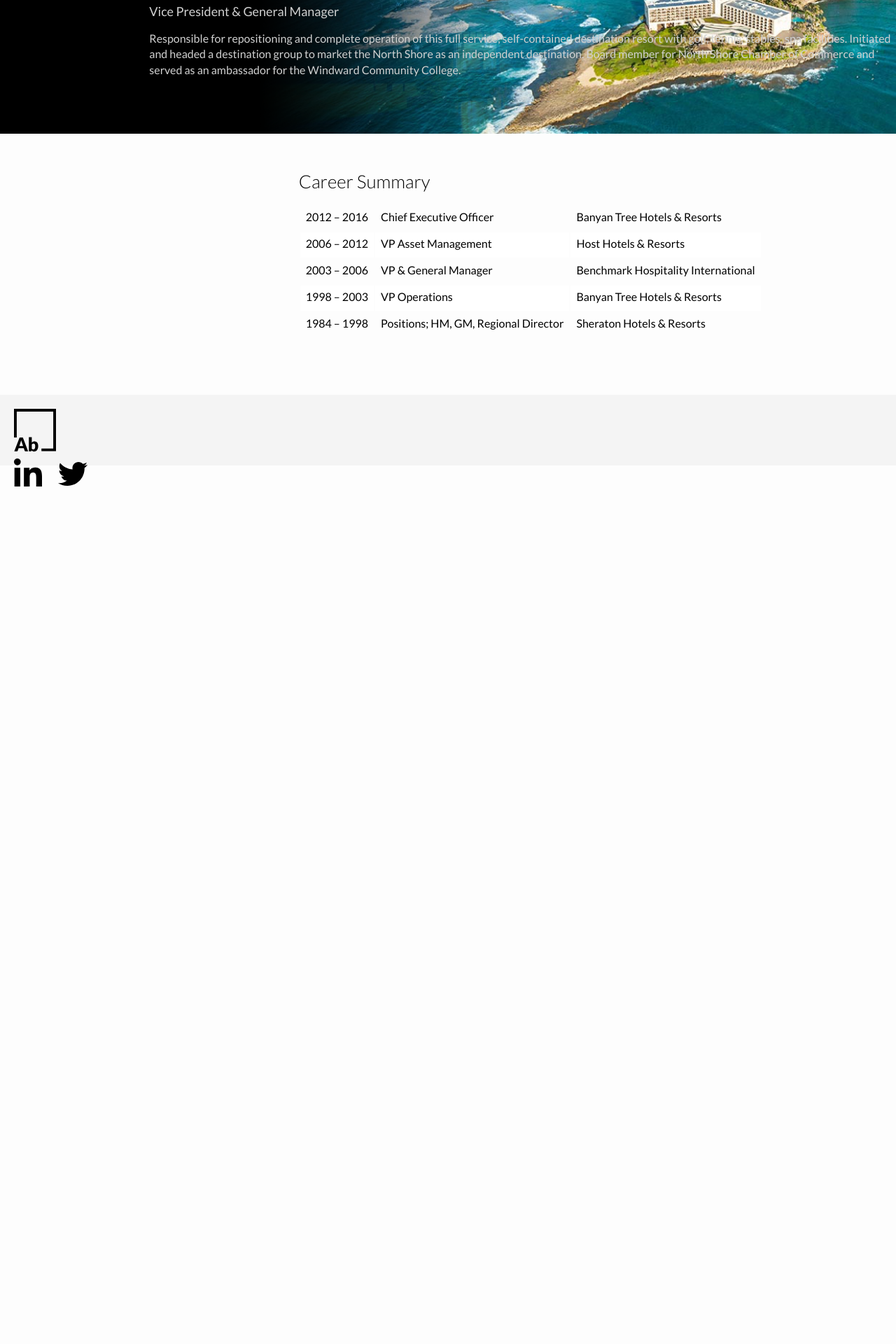
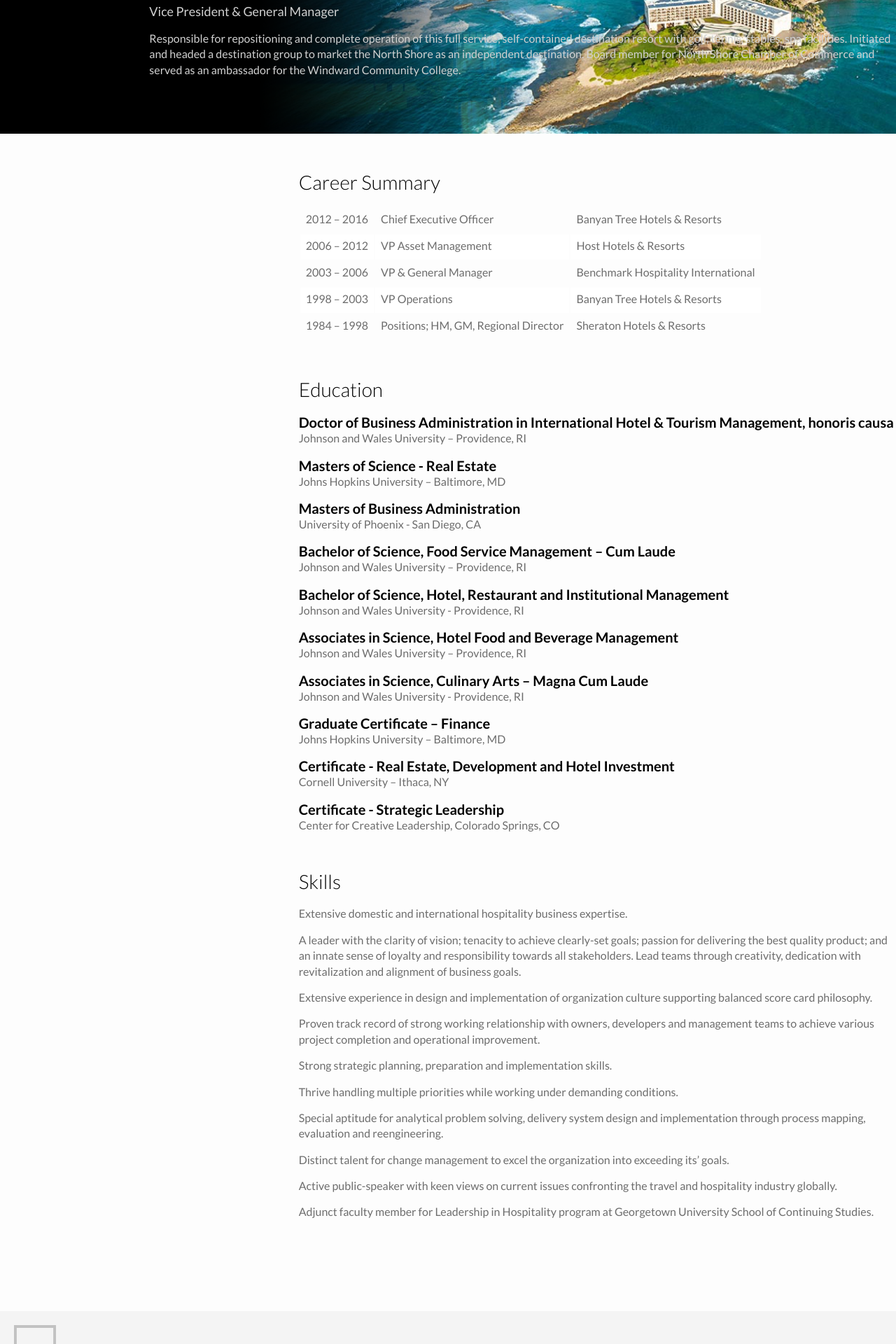
Before and after one commit to naher94/abid-butt.com, a Jekyll site: the page built from index.html, in a window 1280 px wide. Shown: the part 3047-4967 px from the top of the page at 70% size. Built offline with Jekyll 4.4.1, drawn with Linux system fonts in a browser that asks for light colours; before the commit the page ends 3742 px from its top, so only the background shows below that.

Commit message:
Content added

```diff
--- a/css/abid.scss
+++ b/css/abid.scss
@@ -10,6 +10,7 @@
 // Colors
 $ab-black: #000000;
 $ab-grey: #F4F4F4;
+$ab-deep-grey: #6D6D6D;
 $ab-white: #D1D1D1;
 
 // Fonts
@@ -139,11 +140,12 @@
   //margin-bottom: 50px;
   h2{
     font-weight: $light;
-    font-size: 26px;
+    font-size: 28px;
   }
   table{
     text-align: left;
     font-weight: $regular;
+    color: $ab-deep-grey;
     tbody {
       border: none;
       tr:nth-child(even){
@@ -154,6 +156,23 @@
         padding: 0.25rem 0.5rem 0.5rem;
       }
     }
+  }
+  h3{
+    font-size: 20px;
+    font-weight: $bold;
+    margin-bottom: 0px;
+    line-height: 1.2;
+  }
+  h4{
+    font-size: 16px;
+    font-weight: $regular;
+    color: $ab-deep-grey;
+  }
+  p{
+    color: $ab-deep-grey;
+  }
+  .section{
+    margin-bottom: 50px;
   }
 }
 
@@ -168,20 +187,23 @@
   }
   .logo{
     width: 60px;
+    opacity: 0.2;
   }
   .linkedin{
     margin-top: 10px;
     width: 40px;
+    opacity: 0.2;
     &:hover{
-      opacity: 0.7;
+      opacity: 0.4;
     }
   }
   .twitter{
     margin-top: 14px;
     width: 42px;
     margin-left: 20px;
+    opacity: 0.2;
     &:hover{
-      opacity: 0.7;
+      opacity: 0.4;
     }
   }
 }
--- a/index.html
+++ b/index.html
@@ -44,6 +44,7 @@
 </div>
 <div class="row">
   <div class="small-12 medium-8 columns medium-offset-4 cv">
+      <div class="section">
         <h2>Career Summary</h2>
         <table>
           <tr>
@@ -73,4 +74,50 @@
           </tr>
         </table>
       </div>
+      <div class="section">
+        <h2>Education</h2>
+        <h3>Doctor of Business Administration in International Hotel & Tourism Management, honoris causa</h3>
+        <h4>Johnson and Wales University – Providence, RI</h4>
+
+        <h3>Masters of Science - Real Estate</h3>
+        <h4>Johns Hopkins University – Baltimore, MD</h4>
+
+        <h3>Masters of Business Administration</h3>
+        <h4>University of Phoenix - San Diego, CA</h4>
+
+        <h3>Bachelor of Science, Food Service Management – Cum Laude</h3>
+        <h4>Johnson and Wales University – Providence, RI</h4>
+
+        <h3>Bachelor of Science, Hotel, Restaurant and Institutional Management</h3>
+        <h4>Johnson and Wales University - Providence, RI</h4>
+
+        <h3>Associates in Science, Hotel Food and Beverage Management</h3>
+        <h4>Johnson and Wales University – Providence, RI</h4>
+
+        <h3>Associates in Science, Culinary Arts – Magna Cum Laude</h3>
+        <h4>Johnson and Wales University - Providence, RI</h4>
+
+        <h3>Graduate Certificate – Finance</h3>
+        <h4>Johns Hopkins University – Baltimore, MD</h4>
+
+        <h3>Certificate - Real Estate, Development and Hotel Investment</h3>
+        <h4>Cornell University – Ithaca, NY</h4>
+
+        <h3>Certificate - Strategic Leadership</h3>
+        <h4>Center for Creative Leadership, Colorado Springs, CO</h4>
       </div>
+      <div class="section">
+        <h2>Skills</h2>
+        <p>Extensive domestic and international hospitality business expertise.</p>
+        <p>A leader with the clarity of vision; tenacity to achieve clearly-set goals; passion for delivering the best quality product; and an innate sense of loyalty and responsibility towards all stakeholders. Lead teams through creativity, dedication with revitalization and alignment of business goals.</p>
+        <p>Extensive experience in design and implementation of organization culture supporting balanced score card philosophy.</p>
+        <p>Proven track record of strong working relationship with owners, developers and management teams to achieve various project completion and operational improvement.</p>
+        <p>Strong strategic planning, preparation and implementation skills.</p>
+        <p>Thrive handling multiple priorities while working under demanding conditions.</p>
+        <p>Special aptitude for analytical problem solving, delivery system design and implementation through process mapping, evaluation and reengineering.</p>
+        <p>Distinct talent for change management to excel the organization into exceeding its’ goals.</p>
+        <p>Active public-speaker with keen views on current issues confronting the travel and hospitality industry globally.</p>
+        <p>Adjunct faculty member for Leadership in Hospitality program at Georgetown University School of Continuing Studies.</p>
+      </div>
+  </div>
+</div>
```
Also changed, not shown: 3 other files. Lines whose indentation alone changed are shown as unchanged.
